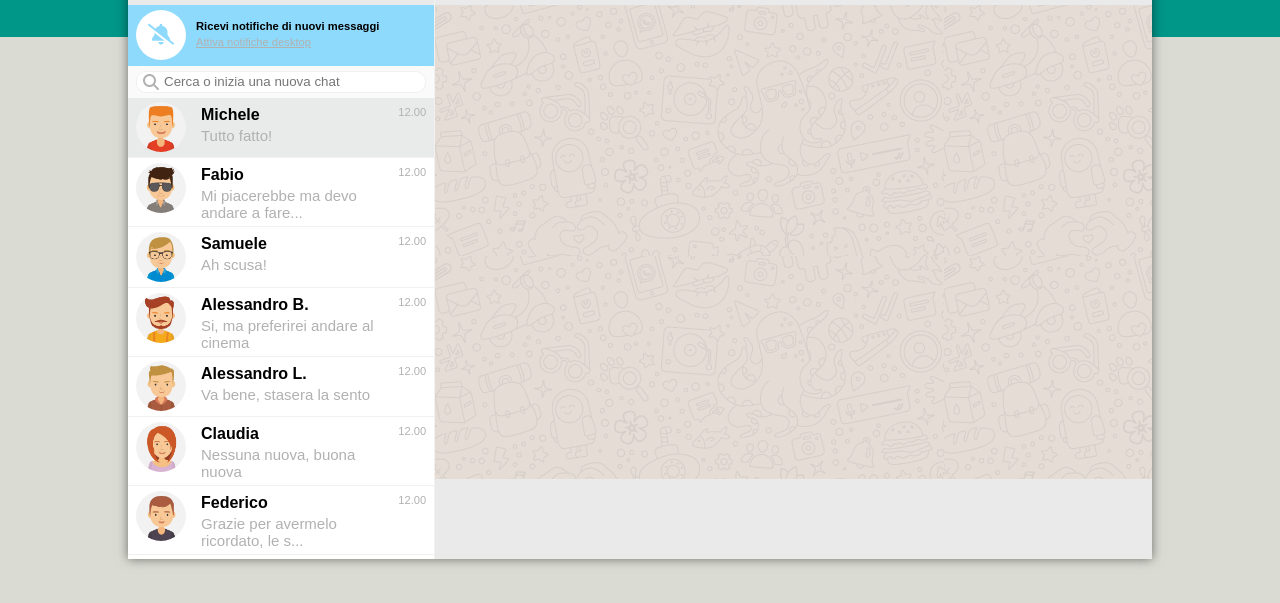
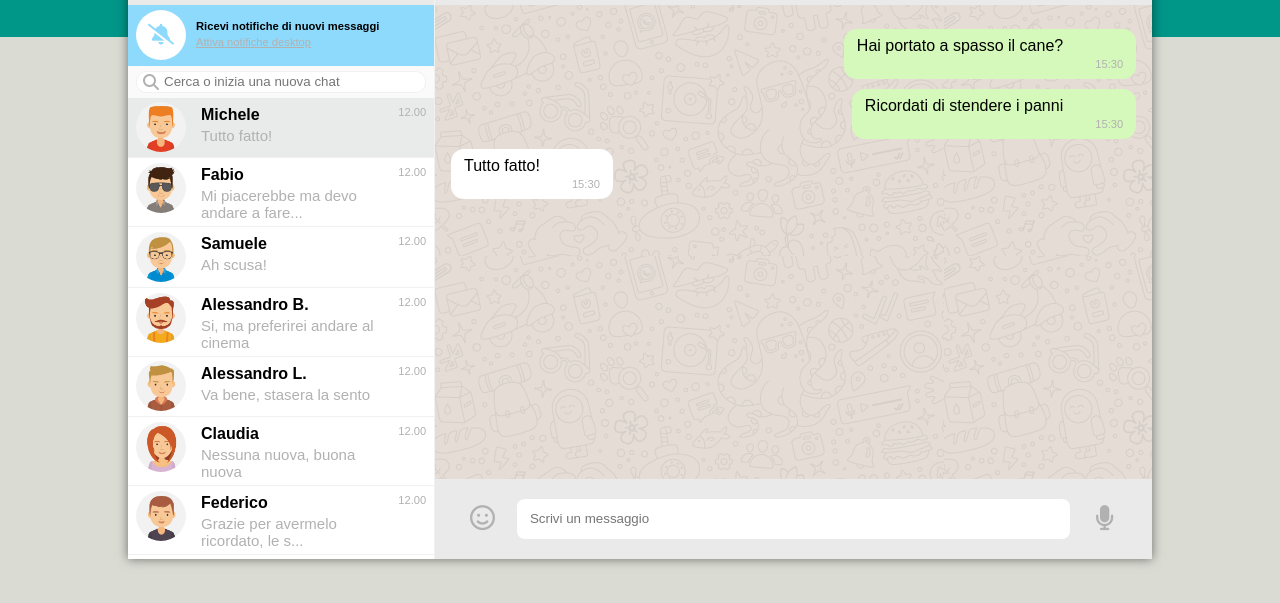
Before and after one commit to PietroSavini/vue-boolzapp, a plain HTML site: page index.html in a window 1280 px wide. Shown: the part 123-726 px from the top of the page. Drawn offline with nearby package versions, Linux system fonts and the light colour scheme.

Commit message:
ADD: dinamic lecture of messages + user input

```diff
--- a/css/style.css
+++ b/css/style.css
@@ -107,6 +107,7 @@ main{
     flex-grow: 1;
     background-image: url(../img/mine.jpg);
     overflow-y: auto;
+    padding: 1.5rem 1rem;
 }
 
 .right footer{
@@ -209,6 +210,7 @@ main{
 
 .cnts{
     border-bottom: 1px solid #f1f1f1;
+    cursor: pointer;
 }
 
 /* main styling ------------------------------------------------------------------------- */
@@ -220,3 +222,80 @@ main{
 .active {
     background-color: #E9EBEB ;
 }
+
+.message{
+    display: inline-block;
+    min-width: 20%;
+    max-width: 60%;
+    min-height: 50px;
+    word-wrap: break-word;
+    padding: .5rem .8rem;
+    justify-content: space-between;
+    border-radius: 13px;
+}
+
+.message-row{
+    flex-direction: column;
+    margin-bottom: 10px;
+}
+
+
+.message .date{
+    text-align: right;
+    color: #B1B1B1;
+}
+
+.sent{
+    background-color: #D5F9BA;
+    align-self: end;
+    text-align: left;
+}
+
+.reciv{
+    background-color: #fff;
+    align-self: start;
+    text-align: right;
+}
+
+.sent span{
+    margin-right: 60px;
+}
+
+.reciv span{
+    margin-right: 60px;
+}
+
+/* user interactions-------------------------------------------------------------------- */
+footer{
+    padding: .5rem .8rem;
+    align-items: center;
+    justify-content: space-between;
+}
+
+footer>div{
+    height: 100%;
+}
+
+.interactions{
+    width: 10%;
+    justify-content: center;
+    align-items: center;
+}
+
+.interactions a{
+    font-size: 25px;
+}
+
+.message-input{
+    flex-grow: 1;
+    align-items: center;
+}
+
+.message-input input{
+    height: 40px;
+    width: 100%;
+    outline: 0;
+    border-style: none;
+    padding: 0 .8rem;
+    border-radius: 8px;
+}
--- a/index.html
+++ b/index.html
@@ -72,14 +72,16 @@
 
             </div>
             <!-- /left "contacts" column -->
+
+            <!-- main content and chat screen -->
             <div class="right fl col">
+                <!-- main cintent header -->
                 <div class="header fl">
 
                     <div class="cnt-row">
                         <div class="contact-img">
                             <img :src="`img/avatar${contacts[activeIndex].avatar}.jpg`" alt="">
                         </div>
-
                         <div class="contact-info">
                             <h2>{{ contacts[activeIndex].name }}</h2>
                             <p>Ultimo accesso oggi alle 12.00</p>
@@ -93,13 +95,30 @@
                     </ul>
 
                 </div>
-                <main>
-
+                <!-- /main content header -->
+                <main >
+                    <div class="message-row fl" v-for="message in contacts[activeIndex].messages ">
+                        <div class="message" :class="message.status === 'received' ? 'reciv' : 'sent'">
+                            <span>{{ message.message }}</span>
+                            <p class="date">15:30</p>
+                        </div>
+                    </div>
                 </main>
-                <footer>
-
+                <!-- user input -->
+                <footer class="fl">
+                    <div class="interactions fl">
+                        <a href=""><i class="fa-regular fa-face-smile"></i></a>
+                    </div>
+                    <div class="message-input fl">
+                        <input type="text" placeholder="Scrivi un messaggio">
+                    </div>
+                    <div class="interactions fl">
+                        <a href=""><i class="fa-solid fa-microphone"></i></a>
+                    </div>
                 </footer>
+                <!-- /user input -->
             </div>
+            <!--/ main content and chat screen -->
         </div>
     </div>
     <!-- my script -->
```
